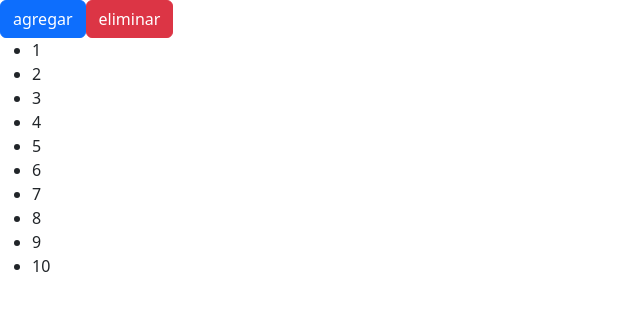
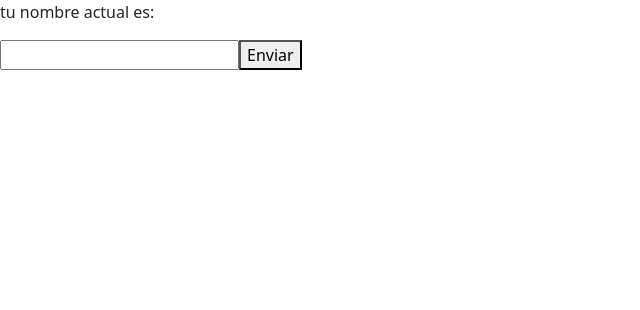
Before and after one commit to BrayanDuque/React-Exercises, a React (Vite) app in the folder exercisesReact/: page / in a window 1280 px wide. Shown: the top 310 px of the page, without its empty margins (0-640 px from the left). Built offline with nearby package versions, Linux system fonts and the light colour scheme.

Commit message:
modificaciones en el componente de formulario

```diff
--- a/exercisesReact/src/App.jsx
+++ b/exercisesReact/src/App.jsx
@@ -3,15 +3,14 @@ import "./App.css";
 import Tarjeta from "./Tarjeta/Tarjeta";
 import Lista from "./Lista/Lista";
 import Buttons from "./Buttons/Buttons";
+import Formulario from "./Formularios/Formulario";
 
 function App() {
   // const nombre = 'Brayan Duque ';
 
   return (
     <>
-      {/* <h1>{nombre}</h1>
-      <Tarjeta titulo={'Este es el titulo children'}/> */}
-      <Buttons />
+      <Formulario />
 
     </>
   );
--- a/exercisesReact/src/Formularios/Formulario.jsx
+++ b/exercisesReact/src/Formularios/Formulario.jsx
@@ -3,14 +3,21 @@ import { useState } from "react";
 
 export const Formulario = () => {
   const [nombre, setNombre] = useState("");
+  // Esta es una función para cambiar el nombre de forma sincronizada
   function handleNombre(e) {
     setNombre(e.target.value);
   }
+  //esta funcion es para prevenir la acción por defecto del formulario al enviar
+  function handleSubmit(e) {
+    e.preventDefault();
+  };
   return (
     <>
       <p>tu nombre actual es: {nombre}</p>
       <input type="text" onChange={handleNombre} value={nombre} />
-      <p>{nombre}</p>
+      <button type="submit" onClick={handleSubmit}>Enviar</button>
     </>
   );
 };
+
+export default Formulario;
```
